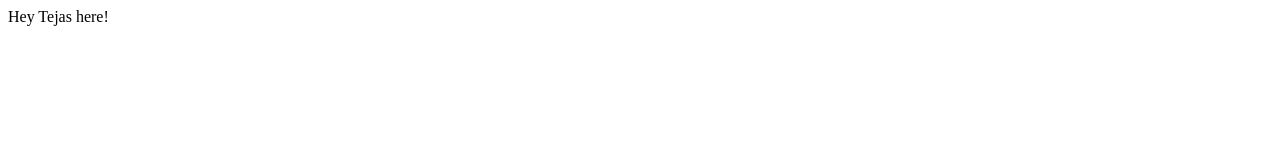
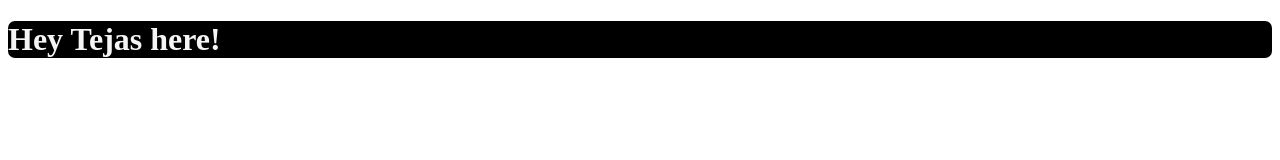
Before and after one commit to tejasnopany/Learn_site, a plain HTML site: page index.html in a window 1280 px wide. Drawn offline with Linux system fonts and the light colour scheme.

Commit message:
Update index.html

```diff
--- a/index.html
+++ b/index.html
@@ -1,12 +1,18 @@
 <!DOCTYPE html>
 <html lang="en">
+
 <head>
     <meta charset="UTF-8">
     <meta name="viewport" content="width=device-width, initial-scale=1.0">
     <title>Tejas</title>
+    <link rel="stylesheet" href="style.css">
 </head>
+
 <body>
-    Hey Tejas here!
+    <div class="head">
+        <h1>Hey Tejas here!</h1>
+    </div>
 
 </body>
+
 </html>
```
